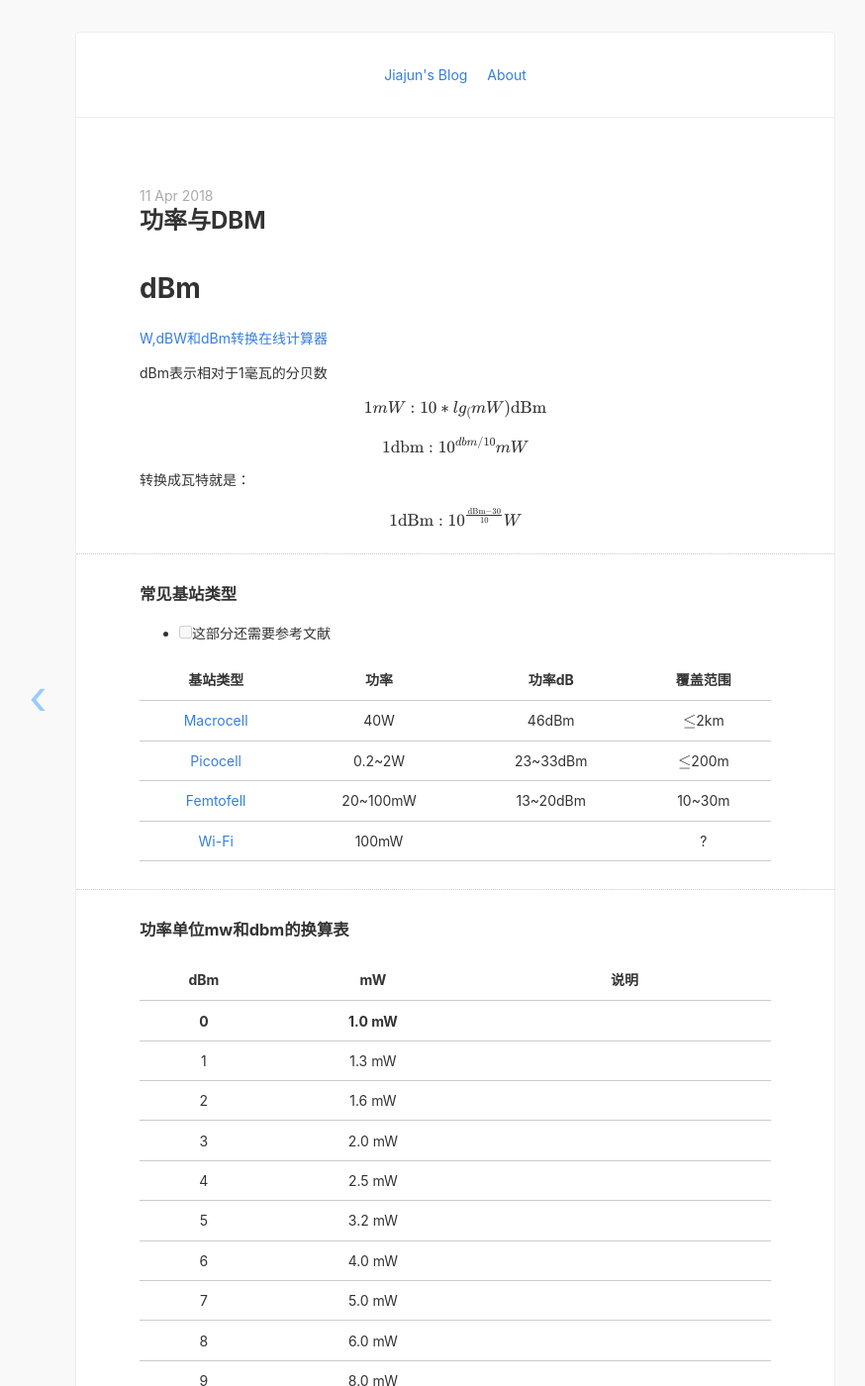
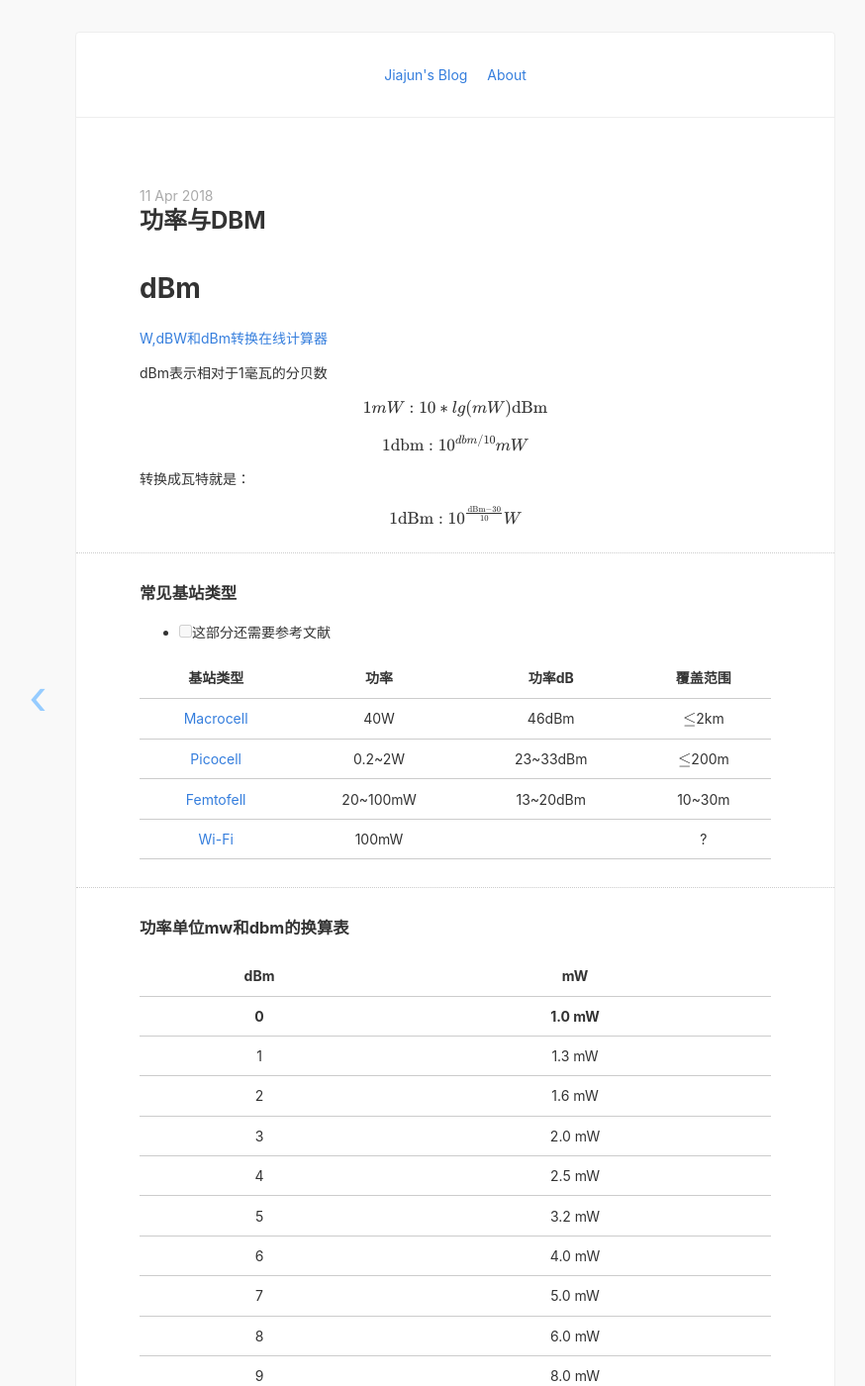
Before and after one commit to jiajunhit/jiajunhit.github.io, a Jekyll site: the page built from _posts/2018-04-11-功率与dBm.md, in a window 1280 px wide and 1400 px high. Shown: the whole window at 99% size, without its empty margins (180-1054 px from the left). Built offline with Jekyll 4.4.1, drawn with Linux system fonts in a browser that asks for light colours; nearby versions of some CDN libraries; formulas are drawn with MathJax 3; some of the changed text lies outside the part shown.

Commit message:
modify article

```diff
--- a/_posts/2018-04-11-功率与dBm.md
+++ b/_posts/2018-04-11-功率与dBm.md
@@ -4,7 +4,7 @@
 
 dBm表示相对于1毫瓦的分贝数
 
-$$ 1mW:10*lg_(mW)\text{dBm} $$
+$$ 1mW:10*lg{(mW)\text{dBm}} $$
 
 $$
 1\text{dbm}:10^{dbm/10}mW
@@ -34,57 +34,57 @@ $$
 
 ### 功率单位mw和dbm的换算表
 
-|dBm|mW|说明|
-|:----:|:----:|:----:|
-| **0**| **1.0 mW**||
-|1|1.3 mW||
-|2|1.6 mW||
-|3|2.0 mW||
-|4|2.5 mW||
-|5|3.2 mW||
-|6|4.0 mW||
-|7|5.0 mW||
-|8|6.0 mW||
-|9|8.0 mW||
-|10|10 mW||
-|11|13 mW||
-|12|16 mW||
-|**13**|**20 mW**|Femtocell|
-|14|25 mW||
-|15|32 mW||
-|16|40 mW||
-|17|50 mW||
-|18|64 mW||
-|19|80 mW||
-|20|100 mW||
-|21|128 mW||
-|22|160 mW||
-|**23**|**200 mW**|用户/Picocell|
-|24|250 mW||
-|25|320 mW||
-|26|400 mW||
-|27|500 mW||
-|28|640 mW||
+|dBm|mW|
+|:----:|:----:|
+| **0**| **1.0 mW**|
+|1|1.3 mW|
+|2|1.6 mW|
+|3|2.0 mW|
+|4|2.5 mW|
+|5|3.2 mW|
+|6|4.0 mW|
+|7|5.0 mW|
+|8|6.0 mW|
+|9|8.0 mW|
+|10|10 mW|
+|11|13 mW|
+|12|16 mW|
+|**13**|**20 mW**|
+|14|25 mW|
+|15|32 mW|
+|16|40 mW|
+|17|50 mW|
+|18|64 mW|
+|19|80 mW|
+|20|100 mW|
+|21|128 mW|
+|22|160 mW|
+|**23**|**200 mW**|
+|24|250 mW|
+|25|320 mW|
+|26|400 mW|
+|27|500 mW|
+|28|640 mW|
 |29|800 mW|
-|**30**|**1.0W**||
-|31|1.3W||
-|32|1.6W||
-|33|2.0W||
-|34|2.5W||
-|35|3.0W||
-|**36**|**4.0W**||
-|37|5.0W||
-|38|6.0W||
-|39|8.0W||
-|**40**|**10W**||
-|41|13W||
-|42|16W||
-|43|20W||
-|44|25W||
-|45|32W||
-|**46**|**40W** |宏基站|
-|47|50W||
-|48|64W||
-|49|80W||
-|50|100W||
-|60|1000W||
+|**30**|**1.0W**|
+|31|1.3W|
+|32|1.6W|
+|33|2.0W|
+|34|2.5W|
+|35|3.0W|
+|**36**|**4.0W**|
+|37|5.0W|
+|38|6.0W|
+|39|8.0W|
+|**40**|**10W**|
+|41|13W|
+|42|16W|
+|43|20W|
+|44|25W|
+|45|32W|
+|**46**|**40W**|
+|47|50W|
+|48|64W|
+|49|80W|
+|50|100W|
+|60|1000W|
```
